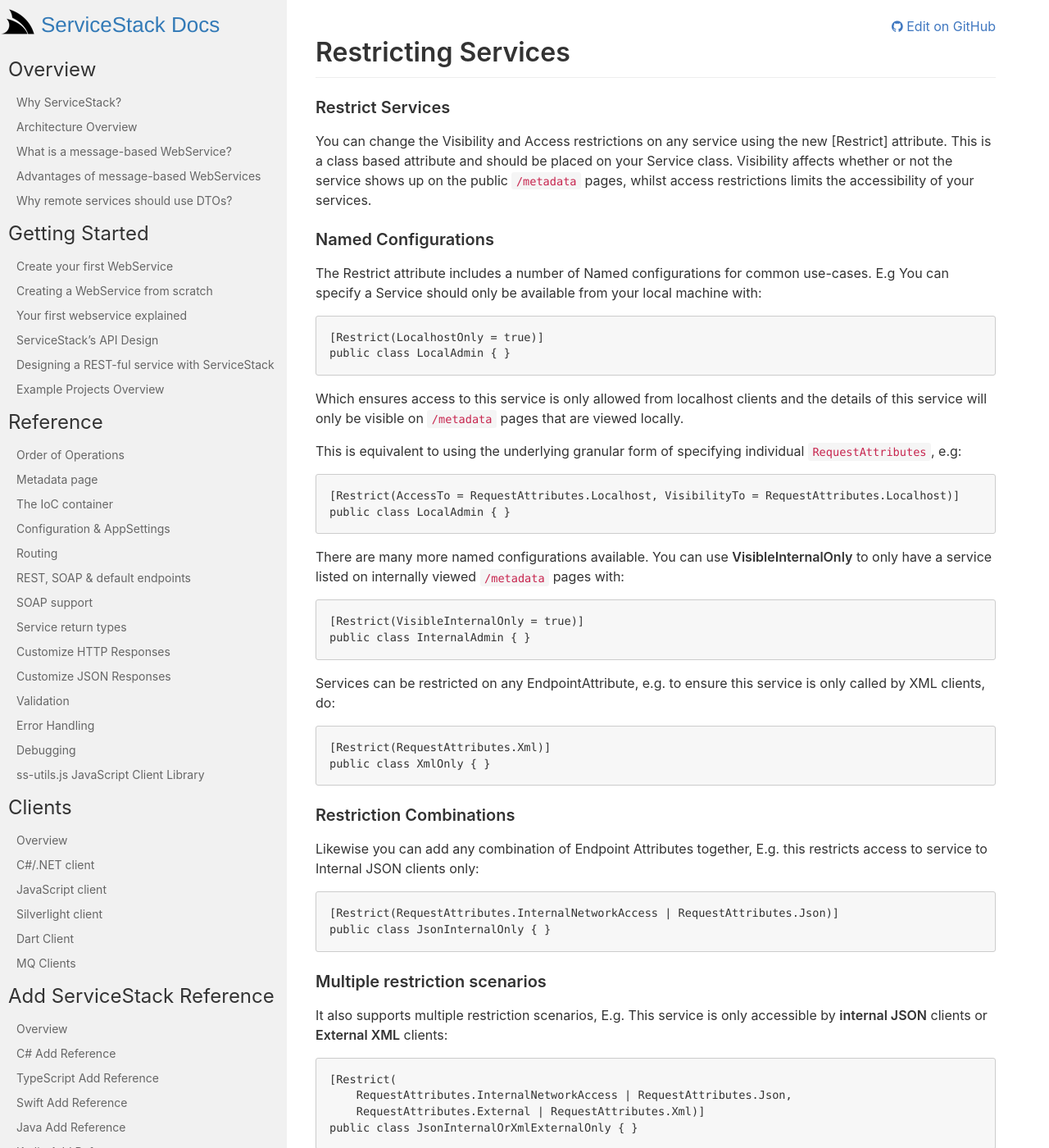
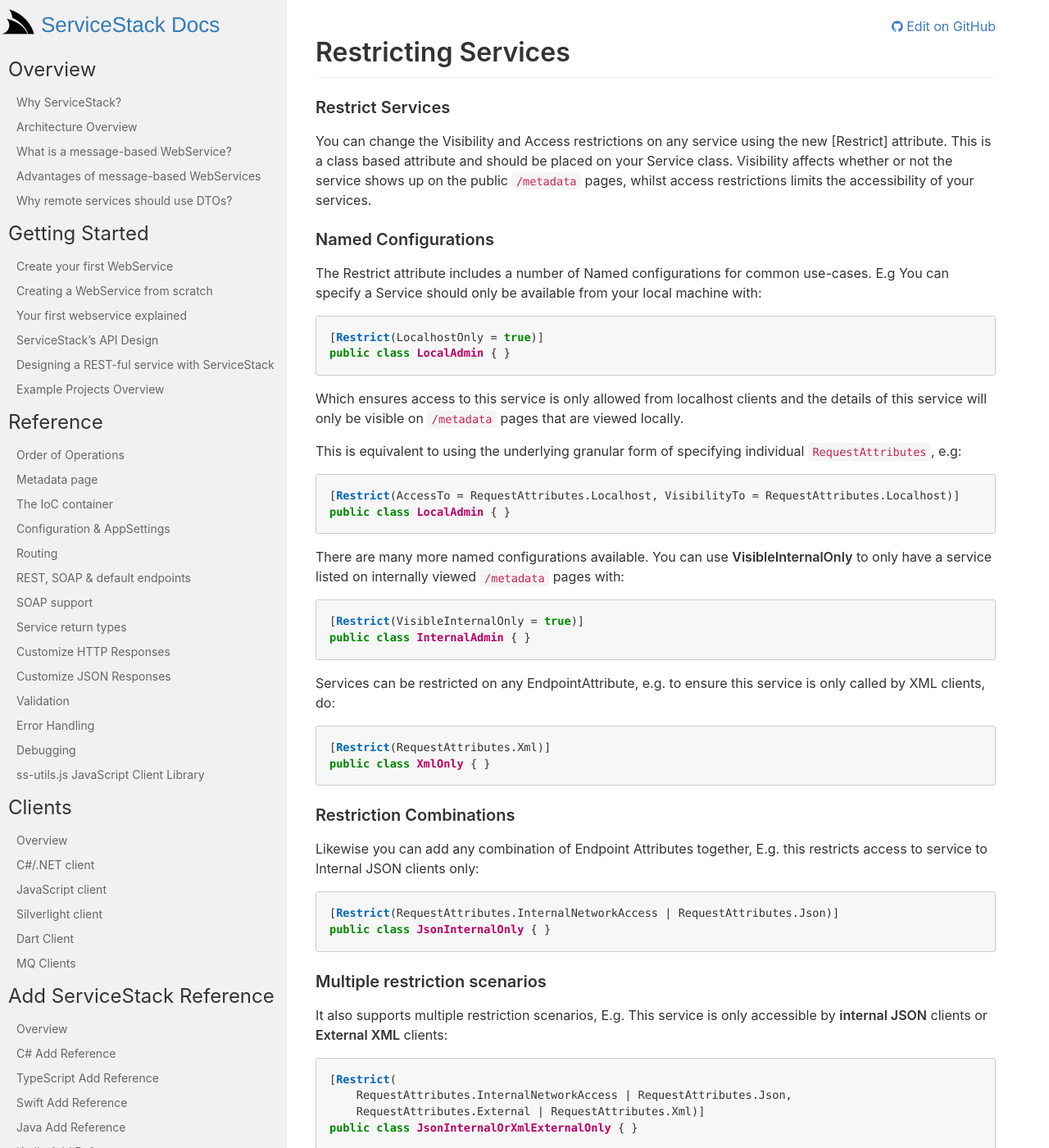
Before and after one commit to timker/docs, a Jekyll site: the page built from docs/_documentation/Restricting-Services.md, in a window 1280 px wide and 1400 px high. Shown: the whole window at 82% size. Built offline with Jekyll 4.4.1, drawn with Linux system fonts in a browser that asks for light colours; nearby versions of some CDN libraries.

Commit message:
Fix Restricting Services page

````diff
--- a/docs/_documentation/Restricting-Services.md
+++ b/docs/_documentation/Restricting-Services.md
@@ -10,41 +10,53 @@
 
 The Restrict attribute includes a number of Named configurations for common use-cases. E.g You can specify a Service should only be available from your local machine with:
 
-    [Restrict(LocalhostOnly = true)]
-    public class LocalAdmin { }
+```csharp
+[Restrict(LocalhostOnly = true)]
+public class LocalAdmin { }
+```
 
 Which ensures access to this service is only allowed from localhost clients and the details of this service will only be visible on `/metadata` pages that are viewed locally.
 
 This is equivalent to using the underlying granular form of specifying individual `RequestAttributes`, e.g:
 
-    [Restrict(AccessTo = RequestAttributes.Localhost, VisibilityTo = RequestAttributes.Localhost)]
-    public class LocalAdmin { }
+```csharp
+[Restrict(AccessTo = RequestAttributes.Localhost, VisibilityTo = RequestAttributes.Localhost)]
+public class LocalAdmin { }
+```
 
 There are many more named configurations available. You can use **VisibleInternalOnly** to only have a service listed on internally viewed `/metadata` pages with:
 
-    [Restrict(VisibleInternalOnly = true)]
-    public class InternalAdmin { }
+```csharp
+[Restrict(VisibleInternalOnly = true)]
+public class InternalAdmin { }
+```
 
 Services can be restricted on any EndpointAttribute, e.g. to ensure this service is only called by XML clients, do:
 
-    [Restrict(RequestAttributes.Xml)]
-    public class XmlOnly { }
+```csharp
+[Restrict(RequestAttributes.Xml)]
+public class XmlOnly { }
+```
 
 ### Restriction Combinations
 
 Likewise you can add any combination of Endpoint Attributes together, E.g. this restricts access to service to Internal JSON clients only:
 
-    [Restrict(RequestAttributes.InternalNetworkAccess | RequestAttributes.Json)]
-    public class JsonInternalOnly { }
+```csharp
+[Restrict(RequestAttributes.InternalNetworkAccess | RequestAttributes.Json)]
+public class JsonInternalOnly { }
+```
 
 ### Multiple restriction scenarios
 
 It also supports multiple restriction scenarios, E.g. This service is only accessible by **internal JSON** clients or **External XML** clients:
 
-    [Restrict(
-        RequestAttributes.InternalNetworkAccess | RequestAttributes.Json,
-        RequestAttributes.External | RequestAttributes.Xml)]
-    public class JsonInternalOrXmlExternalOnly { }
+```csharp
+[Restrict(
+    RequestAttributes.InternalNetworkAccess | RequestAttributes.Json,
+    RequestAttributes.External | RequestAttributes.Xml)]
+public class JsonInternalOrXmlExternalOnly { }
+```
 
 A popular configuration that takes advantage of this feature would be to only allow HTTP plain-text traffic from Internal Networks and only allow external access via secure HTTPS, which you can enforce with:
 
````
